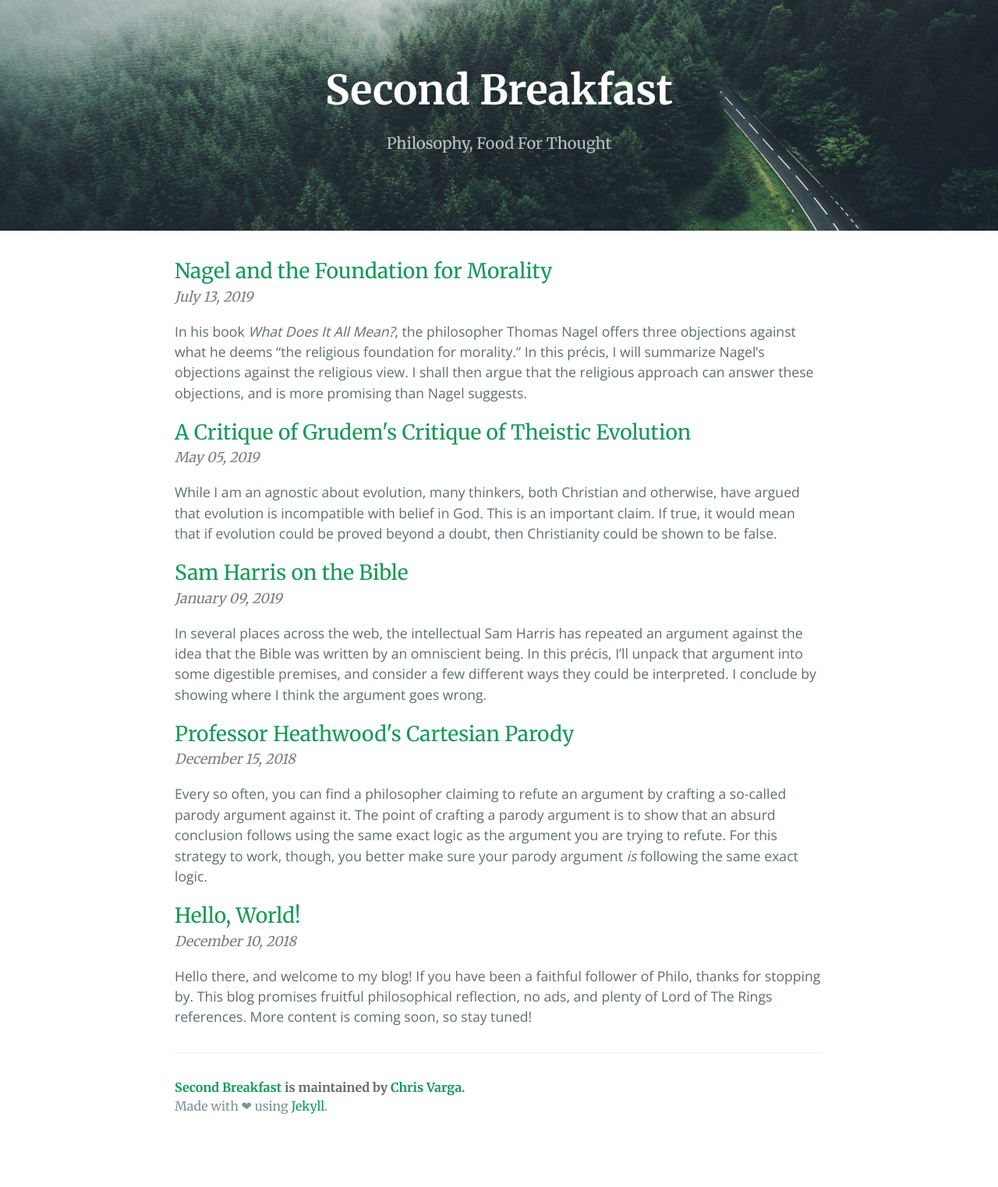
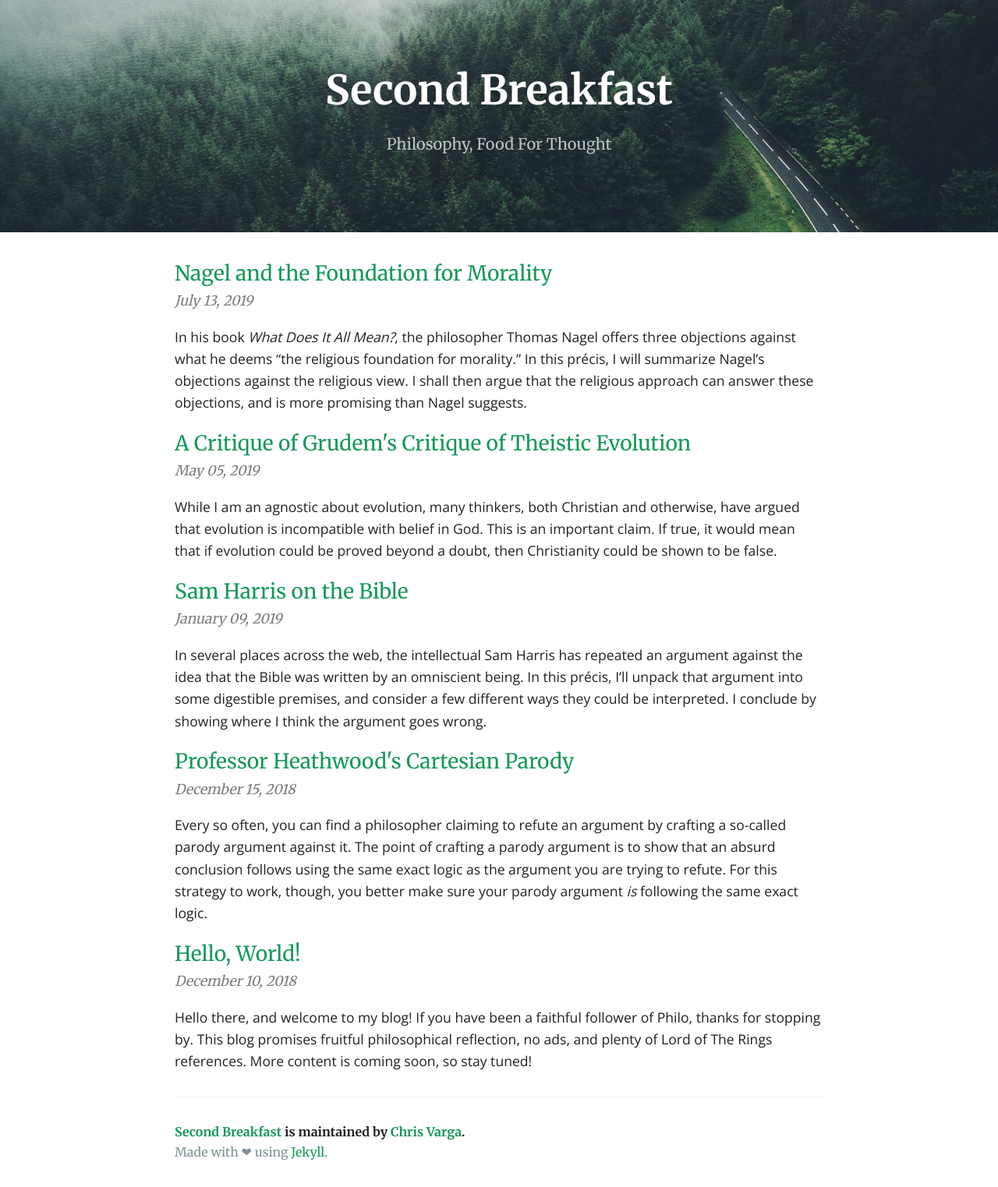
Before and after one commit to second-breakfast/second-breakfast.github.io, a Jekyll site: the page built from index.html, in a window 1280 px wide. Shown: the whole page at 78% size. Built offline with Jekyll 4.4.1, drawn with Linux system fonts in a browser that asks for light colours; the list of posts is cut into pages by our own code; before the commit the page ends 1463 px from its top, so only the background shows below that.

Commit message:
Increase line-height to 1.6 and set font to black

```diff
--- a/css/cayman.css
+++ b/css/cayman.css
@@ -153,7 +153,7 @@
 
 * { box-sizing: border-box; }
 
-body { padding: 0; margin: 0; font-family: "Merriweather", "Helvetica Neue", Helvetica, Arial, sans-serif; font-size: 16px; line-height: 1.5; color: #606c71; }
+body { padding: 0; margin: 0; font-family: "Merriweather", "Helvetica Neue", Helvetica, Arial, sans-serif; font-size: 16px; line-height: 1.6; color: rgba(0,0,0,0.87); }
 
 body p { font-family: "Open Sans"; }
 
```
